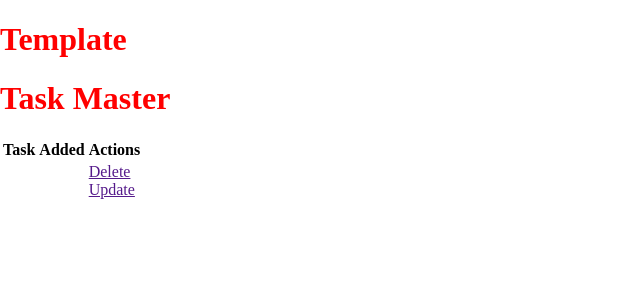
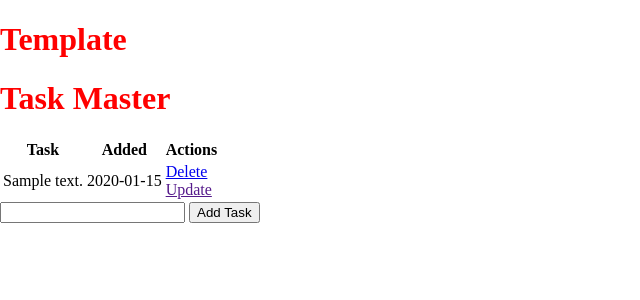
Before and after one commit to dougbostick/flask_app, a Flask app: page / in a window 1280 px wide. Shown: the top 300 px of the page, without its empty margins (0-640 px from the left). Run offline with Flask 3, Linux system fonts and the light colour scheme; tables that the repository leaves empty hold one stand-in row (values such as "Sample post").

Commit message:
added delete route

```diff
--- a/app.py
+++ b/app.py
@@ -1,4 +1,4 @@
-from flask import Flask, render_template
+from flask import Flask, render_template, request, redirect
 from flask_sqlalchemy import SQLAlchemy
 from datetime import datetime
 
@@ -14,10 +14,37 @@ class Todo(db.Model):
   def __repr__(self):
     return '<Task $r>' % self.id
 
-@app.route('/')
+@app.route('/', methods=['POST', 'GET'])
 
 def index():
-  return render_template('index.html')
+  if request.method == 'POST':
+    task_content = request.form['content']
+    new_task = Todo(content=task_content)
+
+    try:
+      db.session.add(new_task)
+      db.session.commit()
+      return redirect('/')
+    except:
+      return 'There was an issue adding your task'
+  else:
+    tasks = Todo.query.order_by(Todo.date_created).all()
+    return render_template('index.html', tasks= tasks)
+
+
+
+@app.route('/delete/<int:id>')
+
+def delete(id):
+  task_to_delete = Todo.query.get_or_404(id)
+
+
+  try:
+    db.session.delete(task_to_delete)
+    db.session.commit()
+    return redirect('/')
+  except:
+    return 'There was a problem deleting that task'
 
 if __name__ == "__main__":
   app.run(debug=True)
--- a/templates/index.html
+++ b/templates/index.html
@@ -1,7 +1,8 @@
 {% extends 'base.html' %} {% block head %}
 
 <h1>Template</h1>
-{% endblock %} {% block body %}
+{% endblock %}
+<title>Task Master</title>{% block body %}
 <div class="content">
   <h1>Task Master</h1>
 
@@ -11,15 +12,22 @@
       <th>Added</th>
       <th>Actions</th>
     </tr>
+    {% for task in tasks %}
     <tr>
-      <td></td>
-      <td></td>
+      <td>{{ task.content }}</td>
+      <td>{{ task.date_created.date()}}</td>
       <td>
-        <a href="">Delete</a>
+        <a href="/delete/{{task.id}}">Delete</a>
         <br />
         <a href="">Update</a>
       </td>
     </tr>
+    {% endfor %}
   </table>
+
+  <form action="/" method="POST">
+    <input type="text" name="content" id="content" />
+    <input type="submit" value="Add Task" />
+  </form>
 </div>
 {% endblock %}
```
Also changed, not shown: instance/test.db.
